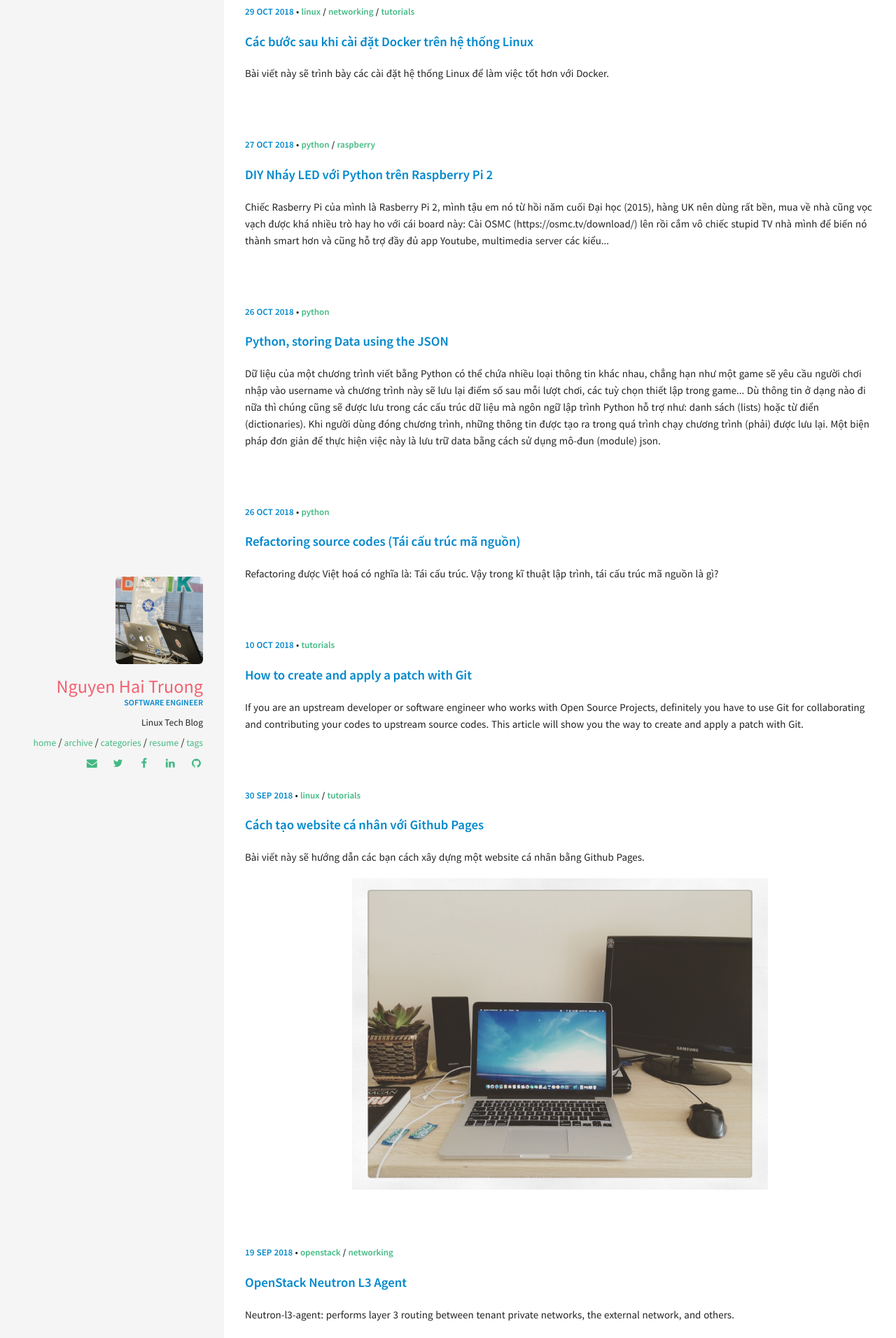
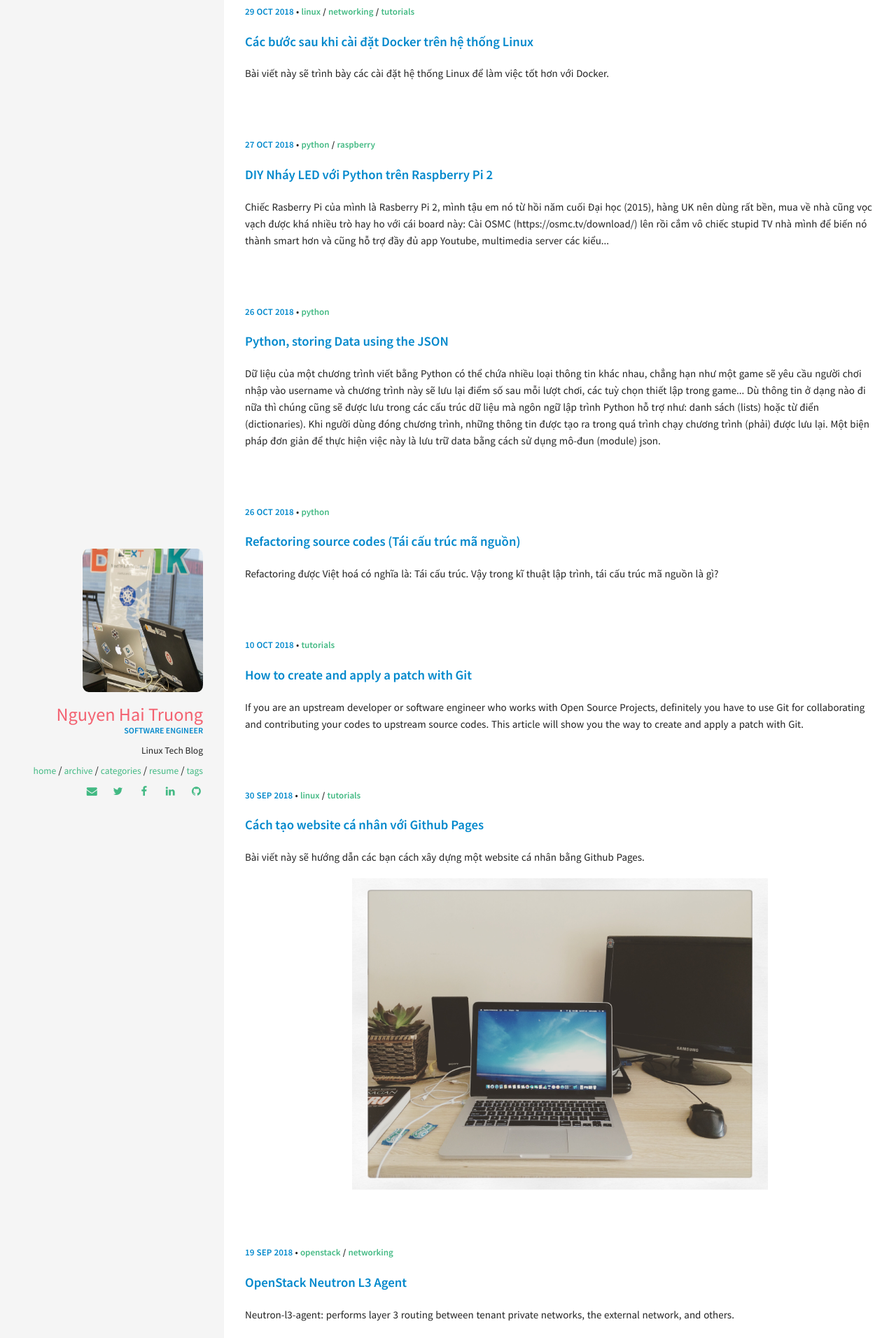
Before and after one commit to truongnh1992/truongnh1992.github.io, a Jekyll site: the page built from index.html, in a window 1280 px wide. Shown: the part 1320-3232 px from the top of the page at 70% size. Built offline with Jekyll 4.4.1, drawn with Linux system fonts in a browser that asks for light colours.

Commit message:
Edit avatar
Signed-off-by: Nguyen Hai Truong <truongnh@vn.fujitsu.com>

```diff
--- a/_sass/pages/_layout.scss
+++ b/_sass/pages/_layout.scss
@@ -21,8 +21,8 @@
   padding: 0 30px;
   .avatar {
     border-radius: 5%;
-    width: 125px;
-    height: 125px;
+    width: 205px;
+    height: 205px;
     margin-bottom: 12px;
     float: none;
     @include media-query($medium-screen) {
```
Also changed, not shown: favicon.ico (added).
